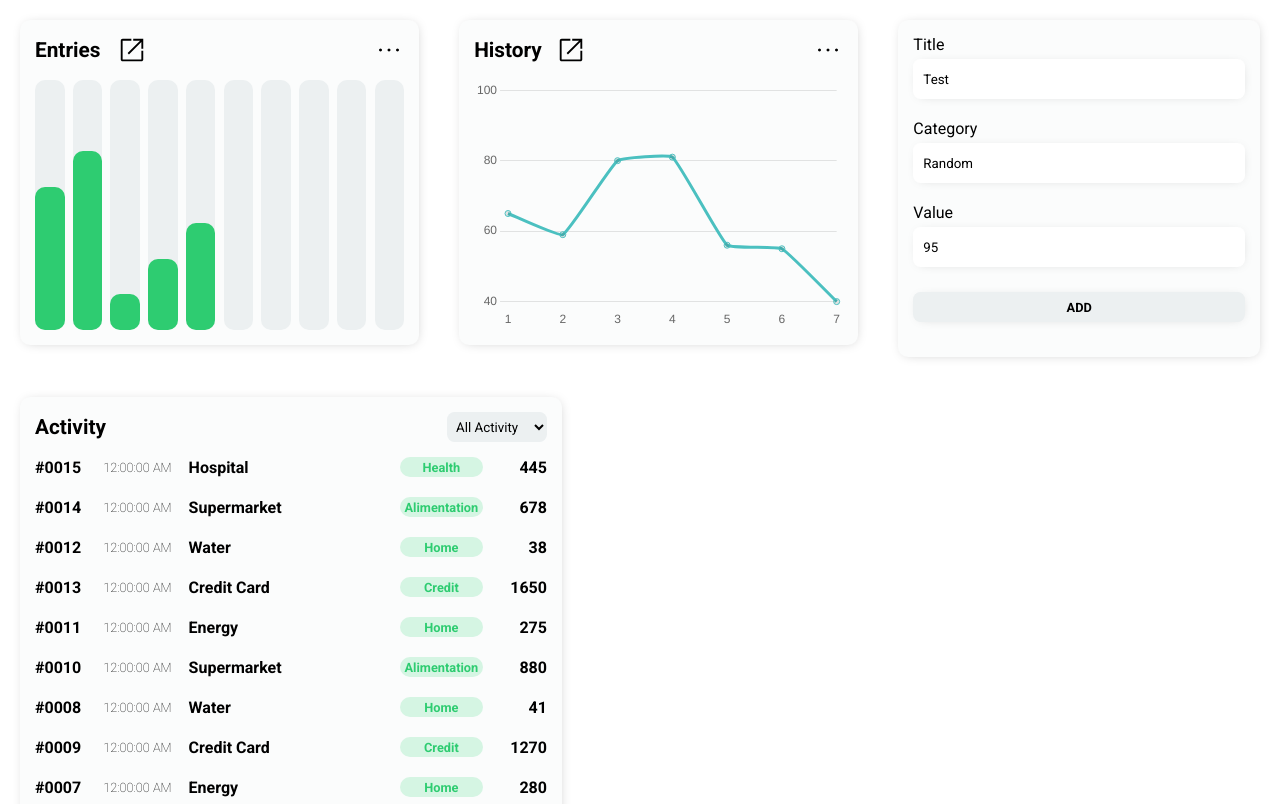
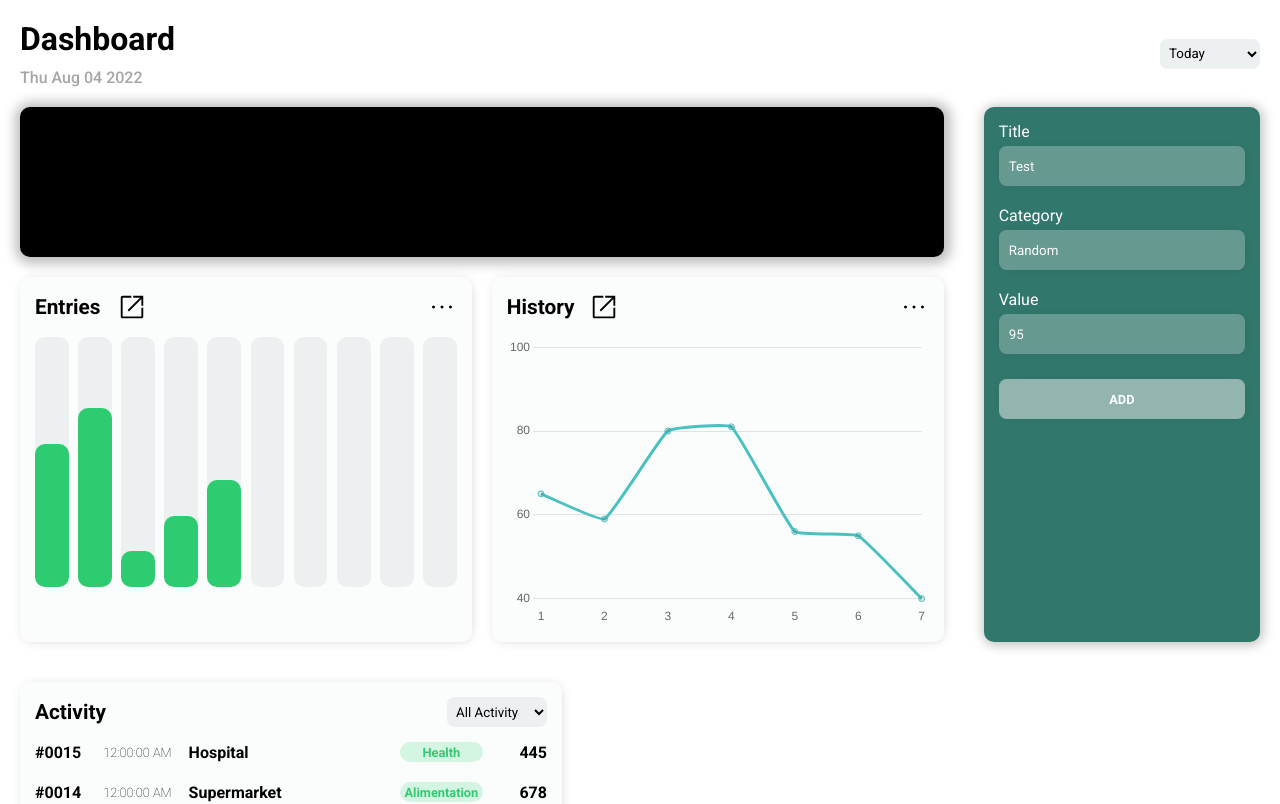
Before and after one commit to renato-art/personal-expenses-dashboard, a React app: page / in a window 1280 px wide. Shown: the top 804 px of the page. Built offline with nearby package versions, Linux system fonts and the light colour scheme.

Commit message:
refactor: ui refactor step one

```diff
--- a/src/App.css
+++ b/src/App.css
@@ -10,8 +10,45 @@
     justify-content: space-between;
 }
 
+.content-header-container {
+    margin: 20px 20px 0px 20px;
+}
+
+.content-header-info-date {
+    margin-top: 10px;
+    font-weight: 500;
+    color: rgba(0, 0, 0, 0.35);
+}
+
+.content-header-info-container {
+    display: flex;
+    justify-content: space-between;
+    align-items: center;
+}
+
+.general-view-container {
+    margin-bottom: 20px;
+    width: 100%;
+    height: 150px;
+    background-color: #000;
+    border-radius: 10px;
+    box-shadow: 1px 1px 12px 6px rgba(0, 0, 0, 0.25);
+}
+
 .first-level-container {
     display: flex;
+}
+
+.second-level-container {
+    margin: 20px;
+    display: flex;
+    flex-direction: column;
+    width: 75vw;
+}
+
+.third-level-container {
+    display: flex;
+    justify-content: space-between;
 }
 
 .activity-container {
@@ -99,10 +136,10 @@
 }
 
 .total-registries-histogram-container {
-    margin: 20px;
+    margin-right: 10px;
     padding: 15px;
-    width: 30vw;
-    height: 295px;
+    width: 50%;
+    height: 335px;
     background-color: #FBFCFC;
     border-radius: 10px;
     box-shadow: 1px 1px 12px -4px rgba(0, 0, 0, 0.25);
@@ -211,36 +248,38 @@
 }
 
 .registry-history-line-graph-container {
-    margin: 20px;
+    margin-left: 10px;
     padding: 15px;
-    width: 30vw;
-    height: 295px;
+    width: 50%;
+    height: 335px;
     background-color: #FBFCFC;
     border-radius: 10px;
     box-shadow: 1px 1px 12px -4px rgba(0, 0, 0, 0.25);
 }
 
 .canvas-wrapper {
-    height: 250px;
+    height: 290px;
 }
 
 .newEntry-form-container {
     margin: 20px;
     padding: 15px;
-    width: 345px;
-    height: 100%;
-    background-color: #FBFCFC;
+    width: 20vw;
+    height: 505px;
+    background-color: #32776B;
     border-radius: 10px;
-    box-shadow: 1px 1px 12px -4px rgba(0, 0, 0, 0.25);
+    box-shadow: 1px 1px 12px 2px rgba(0, 0, 0, 0.25);
 }
 
 .newEntry-form-content {
+    color: #FFF;
     display: flex;
     width: 100%;
     flex-direction: column;
 }
 
 .newEntry-form-content input, button {
+    color: #FFF;
     margin-bottom: 20px;
     margin-top: 5px;
     height: 30px;
@@ -250,15 +289,20 @@
     box-shadow: 1px 1px 12px -6px rgba(0, 0, 0, 0.25);
 }
 
+.newEntry-form-content input {
+    background-color: #ecf0f147;
+}
+
 .newEntry-form-content button {
-    background-color: #ECF0F1;
+    background-color: #ecf0f184;
+    height: 40px;
     font-size: 0.8rem;
     font-weight: 700;
     transition: 0.3s;
 }
 
 .newEntry-form-content button:hover {
-    background-color: #D0D3D4;
+    background-color: #d0d3d4ec;
     font-size: 0.84rem;
     transform: scale(1.02);
 }
--- a/src/App.tsx
+++ b/src/App.tsx
@@ -1,13 +1,12 @@
-import React, { Component, FormEvent, ReactNode } from "react"
+import React, { Component, FormEvent } from "react"
 import { RegistryContext, entries, Entry } from "./hooks/registry"
 import { Activity } from "./components/dashboard-components/activity"
 import { NewEntryForm } from "./components/utils/newEntry"
 import { Histogram } from "./components/dashboard-components/histogram"
 
 import "./App.css"
-import openInNew from "./assets/icons/open_in_new.svg"
-import moreH from "./assets/icons/more_h.svg"
-import { Chart, ChartItem, registerables } from "chart.js"
+import { Chart, registerables } from "chart.js"
+import { SeriesGraph } from "./components/dashboard-components/series-graph"
 
 Chart.register(...registerables)
 
@@ -95,96 +94,33 @@ class App extends Component<{}, { entries: Entry[], setEntries: () => void, setN
   }
 }
 
-const labels = [1, 2, 3, 4, 5, 6, 7]
-const data = {
-  labels: labels,
-  datasets: [{
-    label: 'My First Dataset',
-    data: [65, 59, 80, 81, 56, 55, 40],
-    fill: false,
-    borderColor: 'rgb(75, 192, 192)',
-    tension: 0.1
-  }]
-}
-
-class Demo extends Component {
-  graph
-  componentDidMount() {
-    this.renderGraph()
-  }
-  componentDidUpdate() {
-    this.renderGraph()
-  }
-  buildGraph() {
-    const stackedLine = new Chart('graph-anchor', {
-      type: 'line',
-      data: data,
-      options: {
-        plugins: {
-          legend: {
-            display: false
-          }
-        },
-        maintainAspectRatio: false,
-        scales: {
-          x: {
-            grid: {
-              display: false,
-              drawBorder: false
-            }
-          },
-          y: {
-            suggestedMin: 40,
-            suggestedMax: 90,
-            ticks: {
-              stepSize: 20
-            },
-            grid: {
-              drawBorder: false
-            }
-          }
-        }
-      }
-    })
-    return stackedLine
-  }
-  renderGraph() {
-    if (!this.graph) {
-      this.graph = this.buildGraph()
-    } else {
-      this.graph.destroy()
-      this.graph = this.buildGraph()
-    }
-  }
-  render(): ReactNode {
-    return (
-      <canvas id="graph-anchor">
-      </canvas>
-    )
-  }
-}
-
 const Content = ({ entries }) => {
   return (
     <div className="content-container">
+      <header className="content-header-container">
+        <div className="content-header-info-container">
+          <div className="content-header-info-title-and-date">
+            <h1 className="content-header-info-title">Dashboard</h1>
+            <p className="content-header-info-date">{new Date().toDateString()}</p>
+          </div>
+          <select className="activity-header-selector">
+            <option value="all">Today</option>
+          </select>
+        </div>
+      </header>
       <div className="first-level-container">
-        <Histogram />
-        <section className="registry-history-line-graph-container">
-          <header className="activity-header">
-            <div className="total-registries-histogram-header-title-and-open-view">
-              <h2 className="activity-header-title"><b>History</b></h2>
-              <img className="total-registries-histogram-header-open-view" src={openInNew} />
-            </div>
-            <img className="total-registries-histogram-header-more-view" src={moreH} />
-          </header>
-          <div className="canvas-wrapper">
-            <Demo />
+        <div className="second-level-container">
+          <section className="general-view-container">
+          </section>
+          <div className="third-level-container">
+            <Histogram />
+            <SeriesGraph />
           </div>
-        </section>
+        </div>
         <NewEntryForm />
       </div>
       <Activity />
-    </div>
+    </div >
   )
 }
 
--- /dev/null
+++ b/src/components/dashboard-components/series-graph/index.tsx
@@ -0,0 +1,85 @@
+import { Chart } from "chart.js"
+import React, { Component, ReactNode } from "react"
+
+import openInNew from "../../../assets/icons/open_in_new.svg"
+import moreH from "../../../assets/icons/more_h.svg"
+
+const labels = [1, 2, 3, 4, 5, 6, 7]
+const data = {
+  labels: labels,
+  datasets: [{
+    label: 'My First Dataset',
+    data: [65, 59, 80, 81, 56, 55, 40],
+    fill: false,
+    borderColor: 'rgb(75, 192, 192)',
+    tension: 0.1
+  }]
+}
+
+export class SeriesGraph extends Component {
+  graph
+  componentDidMount() {
+    this.renderGraph()
+  }
+  componentDidUpdate() {
+    this.renderGraph()
+  }
+  buildGraph() {
+    const stackedLine = new Chart('graph-anchor', {
+      type: 'line',
+      data: data,
+      options: {
+        plugins: {
+          legend: {
+            display: false
+          }
+        },
+        maintainAspectRatio: false,
+        scales: {
+          x: {
+            grid: {
+              display: false,
+              drawBorder: false
+            }
+          },
+          y: {
+            suggestedMin: 40,
+            suggestedMax: 90,
+            ticks: {
+              stepSize: 20
+            },
+            grid: {
+              drawBorder: false
+            }
+          }
+        }
+      }
+    })
+    return stackedLine
+  }
+  renderGraph() {
+    if (!this.graph) {
+      this.graph = this.buildGraph()
+    } else {
+      this.graph.destroy()
+      this.graph = this.buildGraph()
+    }
+  }
+  render(): ReactNode {
+    return (
+      <section className="registry-history-line-graph-container">
+        <header className="activity-header">
+          <div className="total-registries-histogram-header-title-and-open-view">
+            <h2 className="activity-header-title"><b>History</b></h2>
+            <img className="total-registries-histogram-header-open-view" src={openInNew} />
+          </div>
+          <img className="total-registries-histogram-header-more-view" src={moreH} />
+        </header>
+        <div className="canvas-wrapper">
+          <canvas id="graph-anchor">
+          </canvas>
+        </div>
+      </section>
+    )
+  }
+}
```
